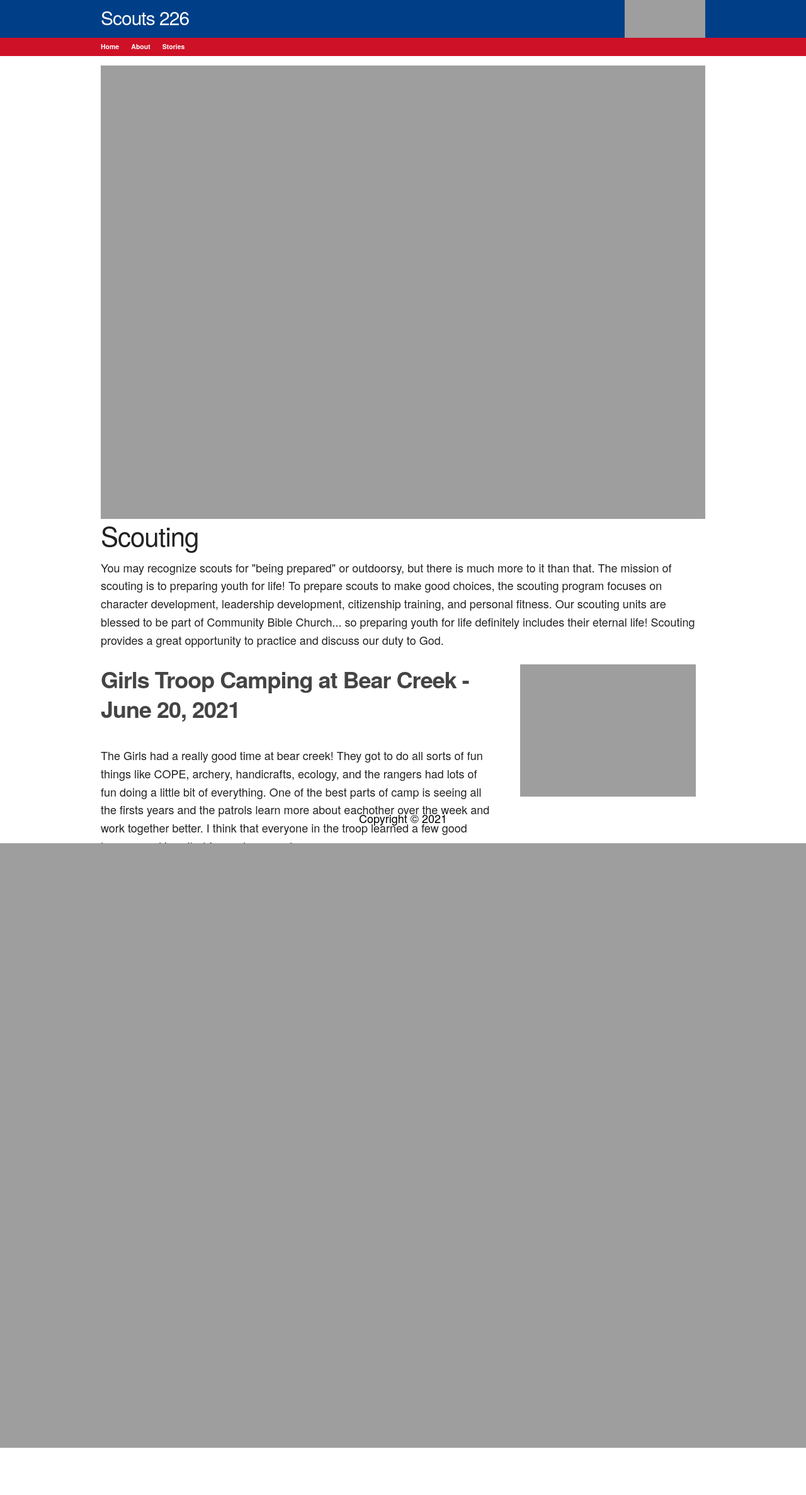
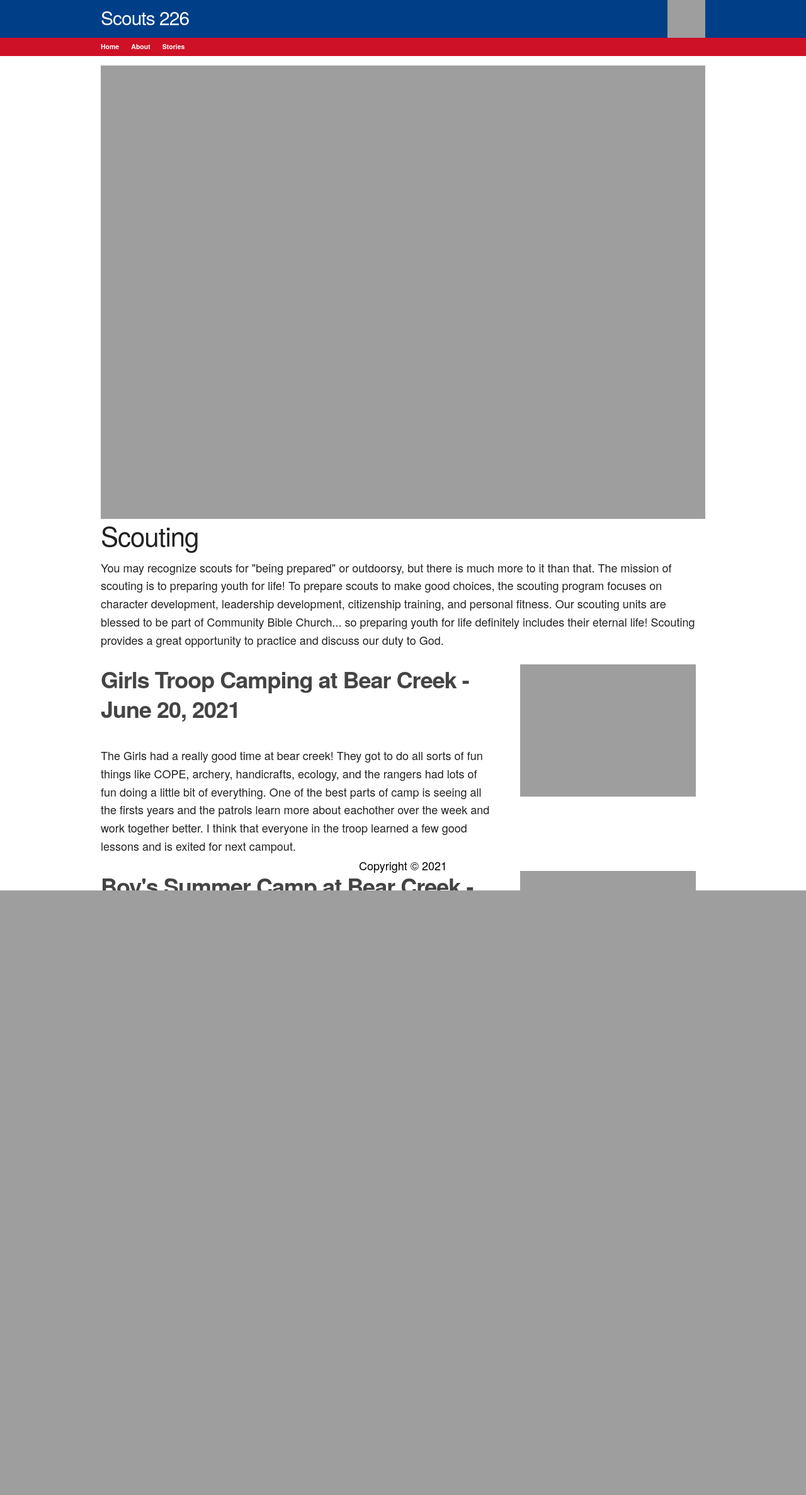
Before and after one commit to scouts226/scouts226.com, a Jekyll site: the page built from index.html, in a window 1280 px wide. Shown: the whole page at 63% size. Built offline with Jekyll 4.4.1, drawn with Linux system fonts in a browser that asks for light colours; before the commit the page ends 2299 px from its top, so only the background shows below that.

Commit message:
Fix logo and more double rows

```diff
--- a/_sass/main.scss
+++ b/_sass/main.scss
@@ -60,8 +60,8 @@
   font-weight: bolder;
 }
 .logo {
-  float: left;
   overflow: hidden;
+  width: 60px !important;
 }
 blockquote {
   background-color: darkgreen;
@@ -89,7 +89,7 @@
   min-height: 100vh;
 }
 .content-wrap{
-  padding-bottom: 10em;
+  padding-bottom: 15em;
 }
 footer {
   bottom: 0;
--- a/_sass/skeleton.scss
+++ b/_sass/skeleton.scss
@@ -405,7 +405,11 @@
 @media (min-width: 400px) {}
 
 /* Larger than phablet (also point when grid becomes active) */
-@media (min-width: 550px) {}
+@media (max-width: 550px) {
+  .logo{
+    display: none;
+  }
+}
 
 /* Larger than tablet */
 @media (min-width: 750px) {}
--- a/index.html
+++ b/index.html
@@ -3,10 +3,13 @@
 ---
 <div class="row">
     <img src="{{site.imageurl}}/main_meeting.jpg" alt="Scout meeting" class="photo u-full-width twelve columns"/>
-    <div style="margin-left: 0;" class="twelve columns">
-    <h2>Scouting</h2>
-
-    <p>You may recognize scouts for "being prepared" or outdoorsy, but there is
+</div>
+<div style="margin-left: 0;">
+    <div>
+        <h2 class="twelve columns">Scouting</h2>
+    </div>
+    <div class="row">
+        <p class="twelve columns">You may recognize scouts for "being prepared" or outdoorsy, but there is
         much more to it than that. The mission of scouting is to preparing youth for
         life! To prepare scouts to make good choices, the scouting program focuses
         on character development, leadership development, citizenship training, and
```
Lines whose indentation alone changed are shown as unchanged.
